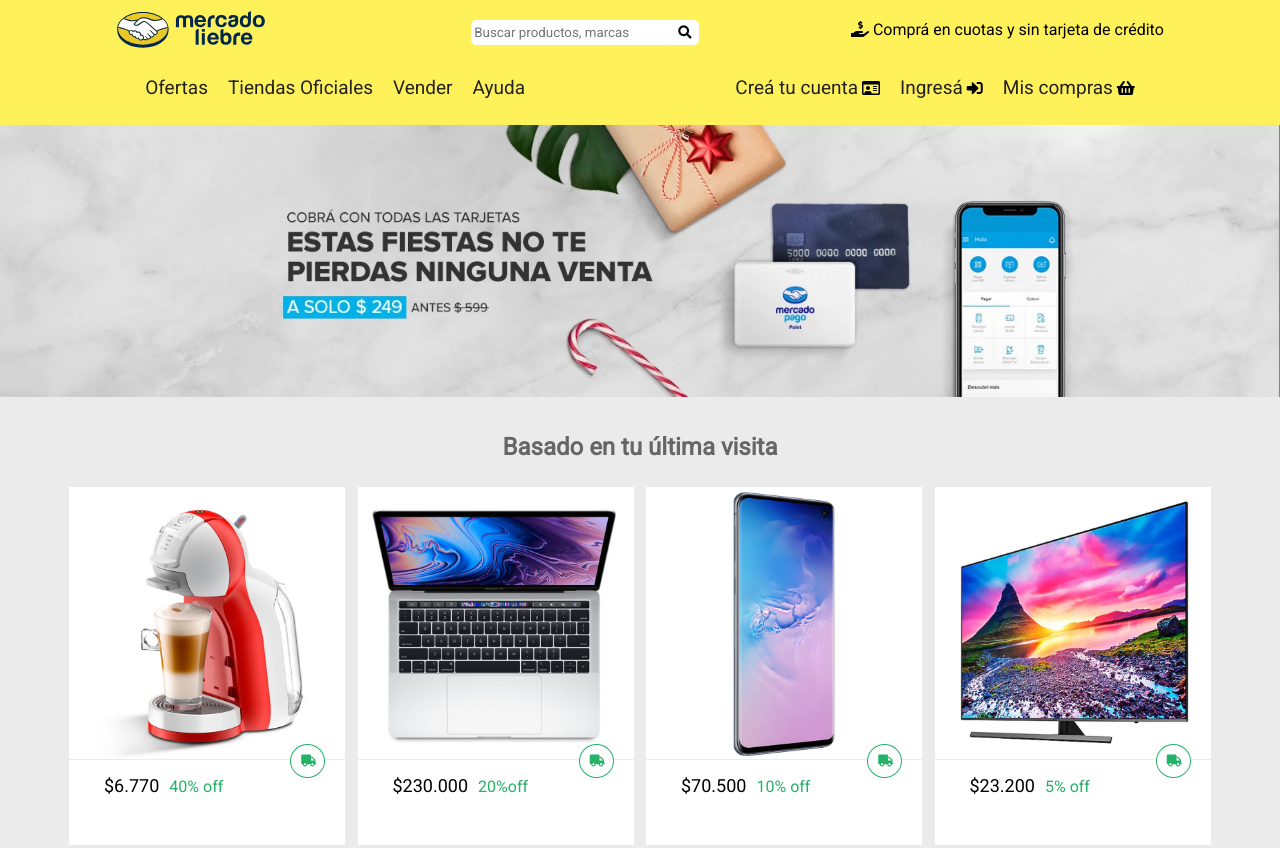
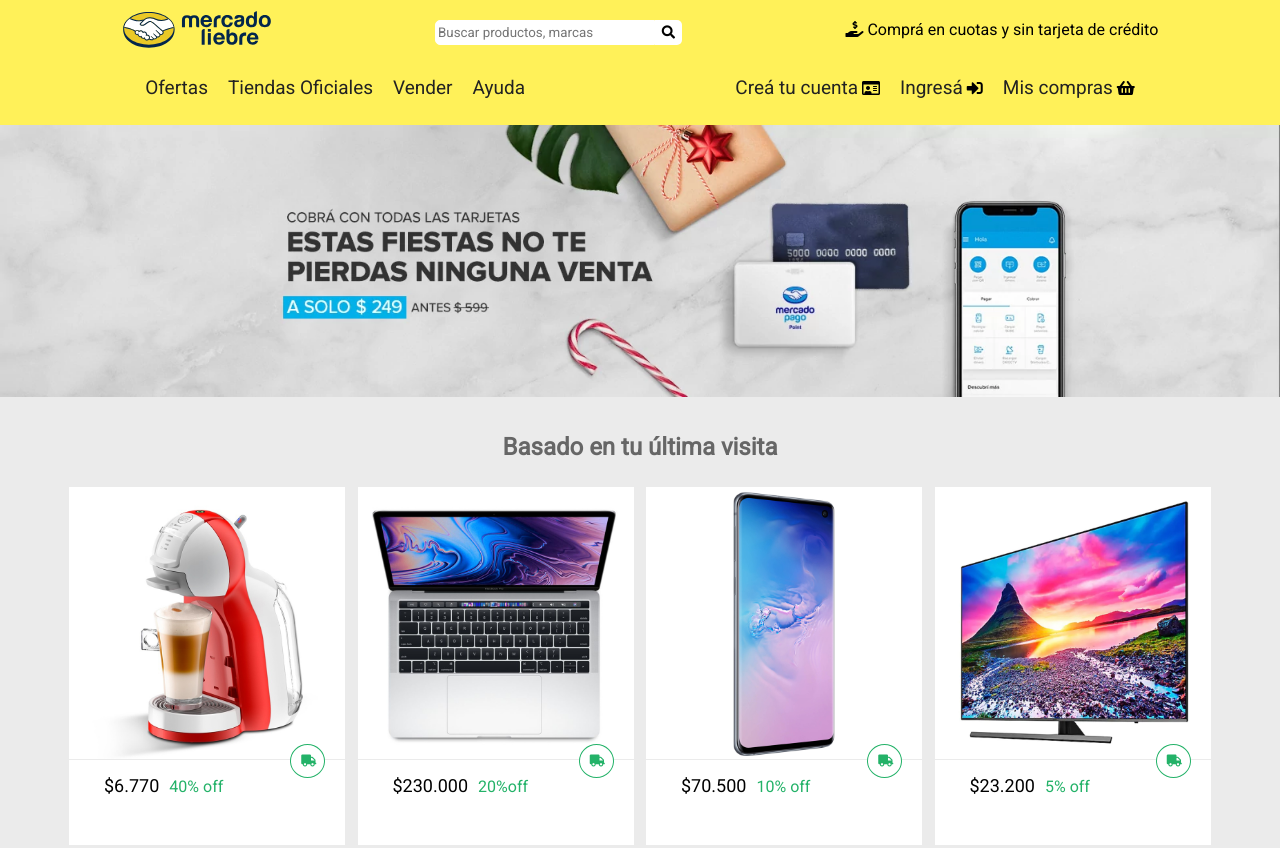
Before and after one commit to Martin-Salomon/MercadoLiebre, a website: page views/home.html in a window 1280 px wide. Shown: the top 848 px of the page. Drawn offline with Linux system fonts and the light colour scheme; files that its build step writes are made by us from their sources; files whose address does not match are found by name.

Commit message:
update css

```diff
--- a/Public/css/styles.css
+++ b/Public/css/styles.css
@@ -234,7 +234,7 @@
 
 .busca{
     width: 50%;
-    max-width: 280px;
+    max-width: 247px;
     display: flex;
     margin: 10px 0px;
     flex-wrap: nowrap;
@@ -375,7 +375,7 @@
         width: 10rem;
     }
     .search-bar{
-        width: 200px;
+        width: 240px;
     }
     .product{
         width: 24%;
```
